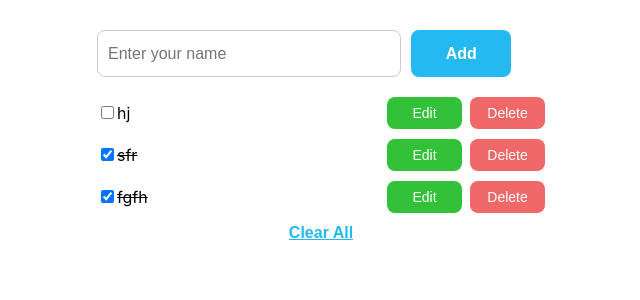
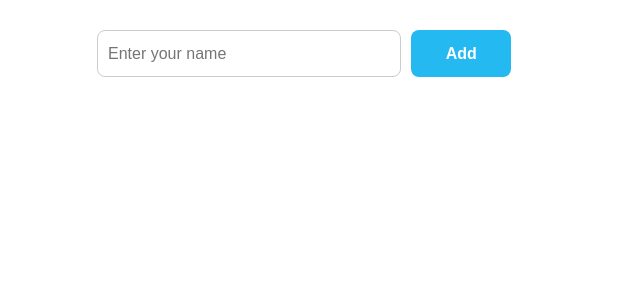
Before and after one commit to harpreet780/LocalStorge-Api, a React (Create React App) app: page / in a window 1280 px wide. Shown: the top 300 px of the page, without its empty margins (319-959 px from the left). Built offline with nearby package versions, Linux system fonts and the light colour scheme; data requests are answered from the project's data file.

Commit message:
add local Storage with dummy api

```diff
--- a/data.json
+++ b/data.json
@@ -1,19 +1,3 @@
 {
-  "data": [
-    {
-      "name": "hj",
-      "complete": false,
-      "id": 3
-    },
-    {
-      "name": "sfr",
-      "complete": true,
-      "id": 4
-    },
-    {
-      "name": "fgfh",
-      "complete": true,
-      "id": 5
-    }
-  ]
+  "data": []
 }
--- a/src/App.css
+++ b/src/App.css
@@ -61,6 +61,7 @@
 }
 .inputFieldWrap{
   margin-bottom: 10px;
+  display: flex;
 }
 .validate{
   font-size: 12px;
--- a/src/Axios/Todo.js
+++ b/src/Axios/Todo.js
@@ -6,14 +6,21 @@ const Axios = () => {
     const [selectItems, setSelectItems] = useState(true);
     const [selectId, setSelectId] = useState();
     const [error, setError] = useState("")
+    let todoDatas;
+    todoDatas = JSON.parse(localStorage.getItem("todo"));
     const AxiosEffect = () => {
         HttpsReq.get("data").then((res) => {
             setData(res.data);
+            localStorage.setItem("todo", JSON.stringify(res.data));
         })
     }
     useEffect(() => {
         AxiosEffect()
     }, [])
+    useEffect(() => {
+        todoDatas = JSON.parse(localStorage.getItem("todo"));
+        console.log(todoDatas);
+    }, [data.length])
     const [todoData, setTodoData] = useState("");
     const TodoValue = (e) => {
         setTodoData(e.target.value);
@@ -25,17 +32,16 @@ const Axios = () => {
             return
         }
         if (todoData && !selectItems) {
-            setData(data.map((item) => {
+            const Editmap = todoDatas.map((item) => {
                 if (item.id === selectId) {
-                    return { item, name: todoData }
+                    return { ...item, name: todoData }
                 }
                 return item
             })
-
-            )
+            localStorage.setItem('todo', JSON.stringify(Editmap));
             const found = data.find(item => item.id === selectId);
             const foundnew = { ...found, name: todoData }
-            HttpsReq.put(`data/${selectId}`, foundnew).then(() => {
+            HttpsReq.put(`data/${selectId}`, foundnew).then((res) => {
                 setTodoData("");
                 setSelectItems(true)
             })
@@ -47,31 +53,32 @@ const Axios = () => {
             }
             e.preventDefault();
             HttpsReq.post("data", singleTodo).then((res) => {
-                setData([...data, res.data])
-                localStorage.setItem('todo', JSON.stringify([...data,res.data]));
-                const lconfigData = JSON.parse(localStorage.getItem("todo"));
-console.log(lconfigData);
-
+                // setData([...data, res.data])
+                localStorage.setItem('todo', JSON.stringify([...data, res.data]));
                 setTodoData("");
             })
         }
     }
     const onDelete = (id) => {
+        const result = todoDatas.filter(item => item.id !== id);
+            console.log(result,"res");
+
+            // setData(result);
+            localStorage.setItem("todo", JSON.stringify(result));
         HttpsReq.delete(`data/${id}`).then(() => {
-            const result = data.filter(item => item.id !== id);
-            setData(result);
+
         })
     }
     const onEdit = (id) => {
-        const found = data.find(item => item.id === id);
-        setTodoData(found.name)
-        setSelectItems(false)
-        setSelectId(id)
+            const found = todoDatas.find(item => item.id === id);
+            setTodoData(found.name)
+            setSelectItems(false)
+            setSelectId(id)
     }
     const onClearData = () => {
-        data.forEach((item) => {
-            HttpsReq.delete(`data/${item.id}`).then(() => {
-                setData([]);
+        todoDatas.forEach((item) => {
+            HttpsReq.delete(`data/${item.id}`).then((res) => {
+                // setData([]);
                 localStorage.clear()
             })
         })
@@ -88,7 +95,8 @@ console.log(lconfigData);
         const foundObjIndex = newData.indexOf(foundcheck);
         newData[foundObjIndex].complete = !newData[foundObjIndex].complete;
         HttpsReq.put(`data/${id}`, foundcheck).then(() => {
-            setData(newData);
+            localStorage.setItem('todo', JSON.stringify(newData));
+            // setData(newData);
         })
     }
     return (
@@ -104,6 +112,7 @@ console.log(lconfigData);
                 selectItems={selectItems}
                 onClearData={onClearData}
                 onCancel={onCancel}
+                todoDatas={todoDatas}
                 handleCheck={handleCheck}
             />
         </div>
--- a/src/Axios/TodoFields.js
+++ b/src/Axios/TodoFields.js
@@ -1,5 +1,4 @@
 import React from 'react';
-
 const TodoFields = ({
     onAdd,
     todoData,
@@ -11,7 +10,9 @@ const TodoFields = ({
     selectItems,
     error,
     onClearData,
+    todoDatas,
     onCancel }) => {
+
     return (
         <div>
             <div className="inputFieldWrap">
@@ -37,11 +38,11 @@ const TodoFields = ({
                 </button>
                     : null
                 }
-                <div className="validate">
+            </div>
+            <div className="validate">
                     {error}
                 </div>
-            </div>
-            {data?.map((item) => {
+            {todoDatas?.map((item) => {
                 return <div className="axoisDataWrap" key={item.id} >
                     <div key={item.id} style={{ textDecoration: item.complete ? "line-through" : null }}>
                         <input
@@ -49,7 +50,6 @@ const TodoFields = ({
                             id={item.id}
                             checked={item.complete}
                             onChange={() => handleCheck(item.id)}
-
                         />
                         <span>{item.name}</span>
                     </div>
@@ -66,7 +66,7 @@ const TodoFields = ({
                     </div>
                 </div>
             })}
-            {data?.length ?
+            {todoDatas?.length > 1 ?
             <div className="btnGrp">
                 <button className="clearBtn" onClick={onClearData}>Clear All</button>
             </div>
```
Also changed, not shown: db.json (deleted, +0 -34 lines).
